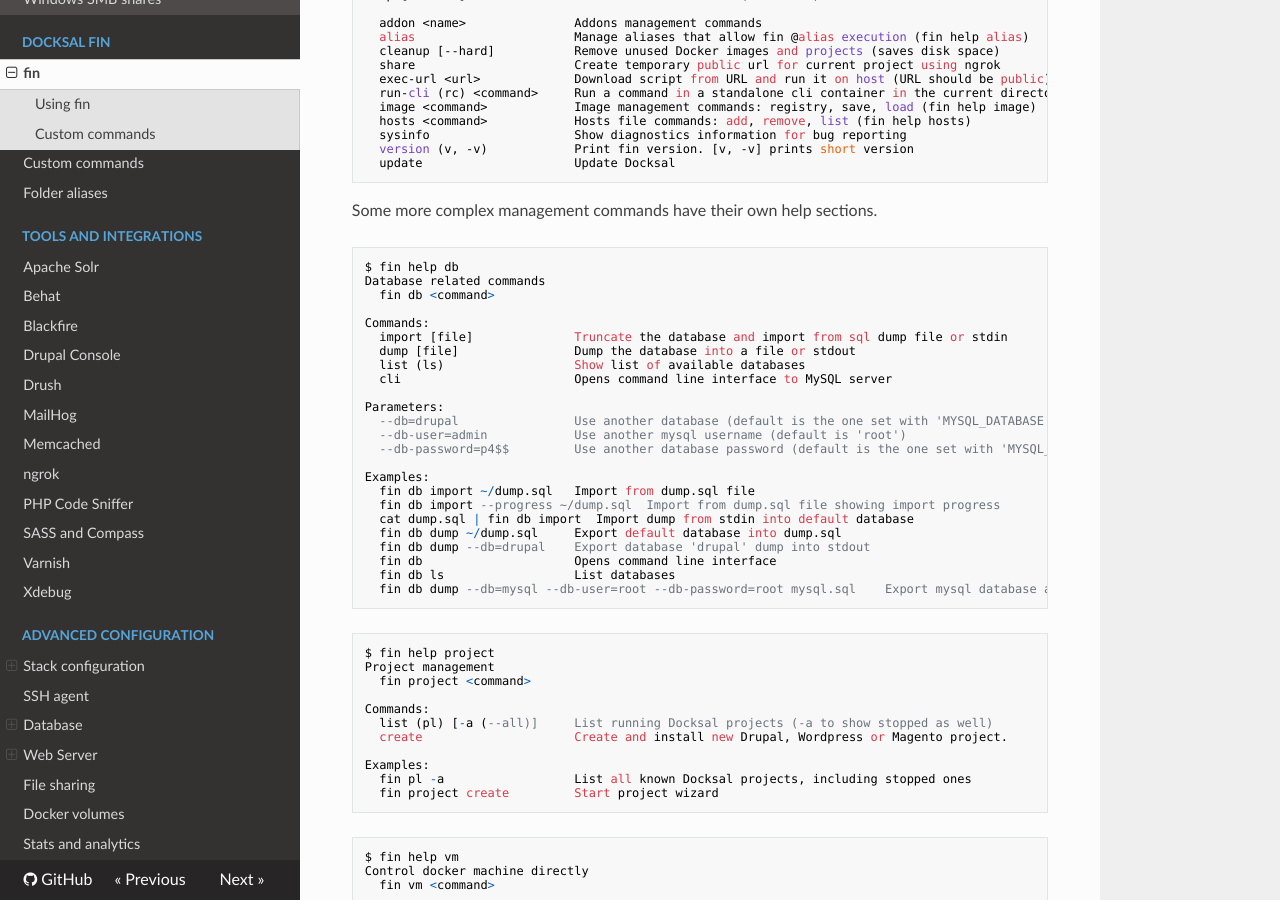
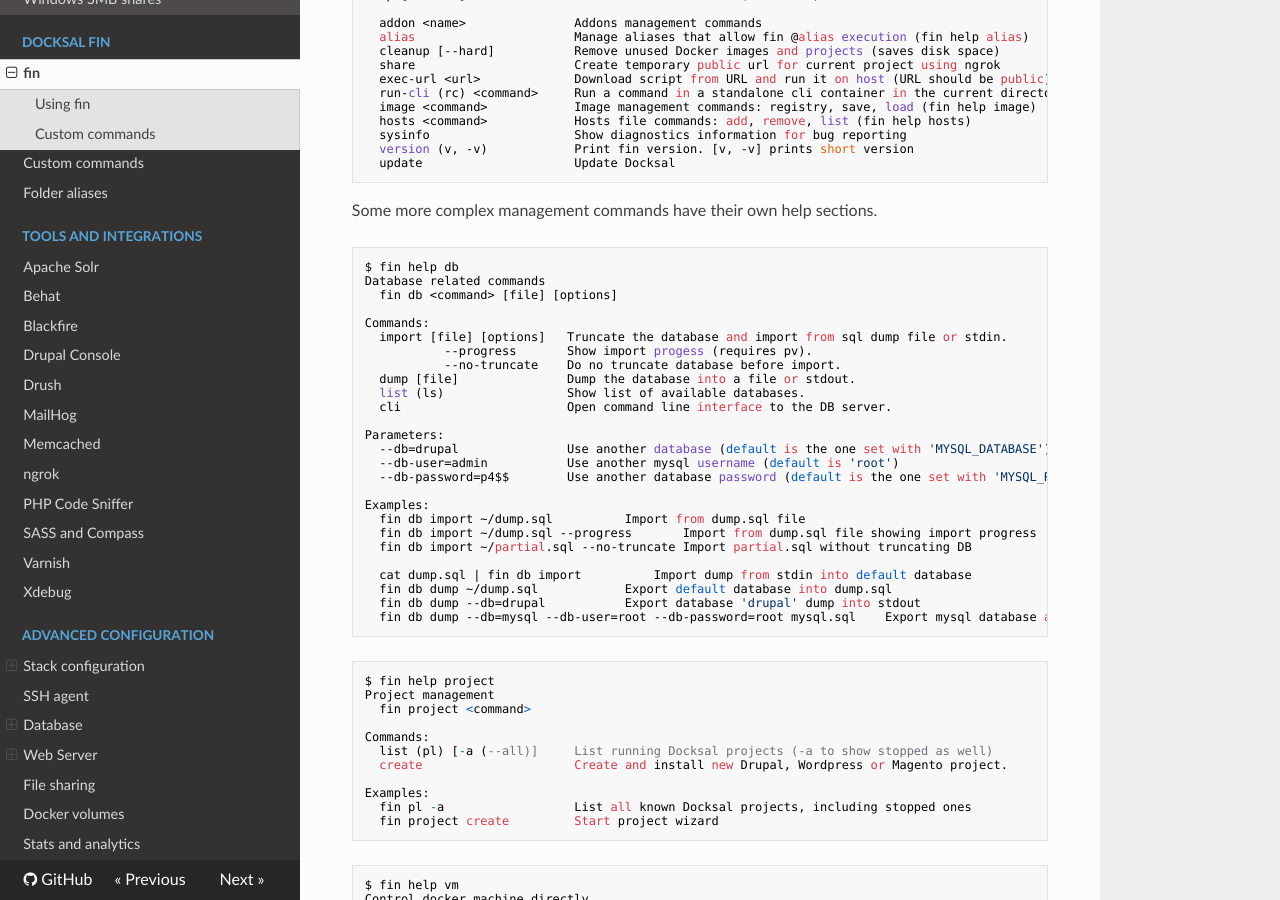
Before and after one commit to docksal/docksal, an MkDocs documentation site: the page built from docs/fin/fin.md, in a window 1280 px wide and 900 px high, scrolled down 672 px. Built offline with MkDocs 1.6.1, drawn with Linux system fonts in a browser that asks for light colours; nearby versions of some CDN libraries; old or Windows-style settings are respelled for this version of MkDocs.

Commit message:
Update fin db documentation for #212

```diff
--- a/docs/fin/fin.md
+++ b/docs/fin/fin.md
@@ -49,27 +49,29 @@ Some more complex management commands have their own help sections.
 
     $ fin help db
     Database related commands
-      fin db <command>
+      fin db <command> [file] [options]
 
     Commands:
-      import [file]              Truncate the database and import from sql dump file or stdin
-      dump [file]                Dump the database into a file or stdout
-      list (ls)                  Show list of available databases
-      cli                        Opens command line interface to MySQL server
+      import [file] [options]  	Truncate the database and import from sql dump file or stdin.
+               --progress      	Show import progess (requires pv).
+               --no-truncate   	Do no truncate database before import.
+      dump [file]              	Dump the database into a file or stdout.
+      list (ls)                	Show list of available databases.
+      cli                      	Open command line interface to the DB server.
 
     Parameters:
-      --db=drupal                Use another database (default is the one set with 'MYSQL_DATABASE')
-      --db-user=admin            Use another mysql username (default is 'root')
-      --db-password=p4$$         Use another database password (default is the one set with 'MYSQL_ROOT_PASSWORD', see fin config)
+      --db=drupal              	Use another database (default is the one set with 'MYSQL_DATABASE')
+      --db-user=admin          	Use another mysql username (default is 'root')
+      --db-password=p4$$       	Use another database password (default is the one set with 'MYSQL_ROOT_PASSWORD', see fin config)
 
     Examples:
-      fin db import ~/dump.sql   Import from dump.sql file
-      fin db import --progress ~/dump.sql  Import from dump.sql file showing import progress
-      cat dump.sql | fin db import  Import dump from stdin into default database
-      fin db dump ~/dump.sql     Export default database into dump.sql
-      fin db dump --db=drupal    Export database 'drupal' dump into stdout
-      fin db                     Opens command line interface
-      fin db ls                  List databases
+      fin db import ~/dump.sql 			Import from dump.sql file
+      fin db import ~/dump.sql --progress		Import from dump.sql file showing import progress
+      fin db import ~/partial.sql --no-truncate	Import partial.sql without truncating DB
+
+      cat dump.sql | fin db import			Import dump from stdin into default database
+      fin db dump ~/dump.sql   			Export default database into dump.sql
+      fin db dump --db=drupal  			Export database 'drupal' dump into stdout
       fin db dump --db=mysql --db-user=root --db-password=root mysql.sql    Export mysql database as root into mysql.sql
 
 <a name="fin-help-project"></a>
```
